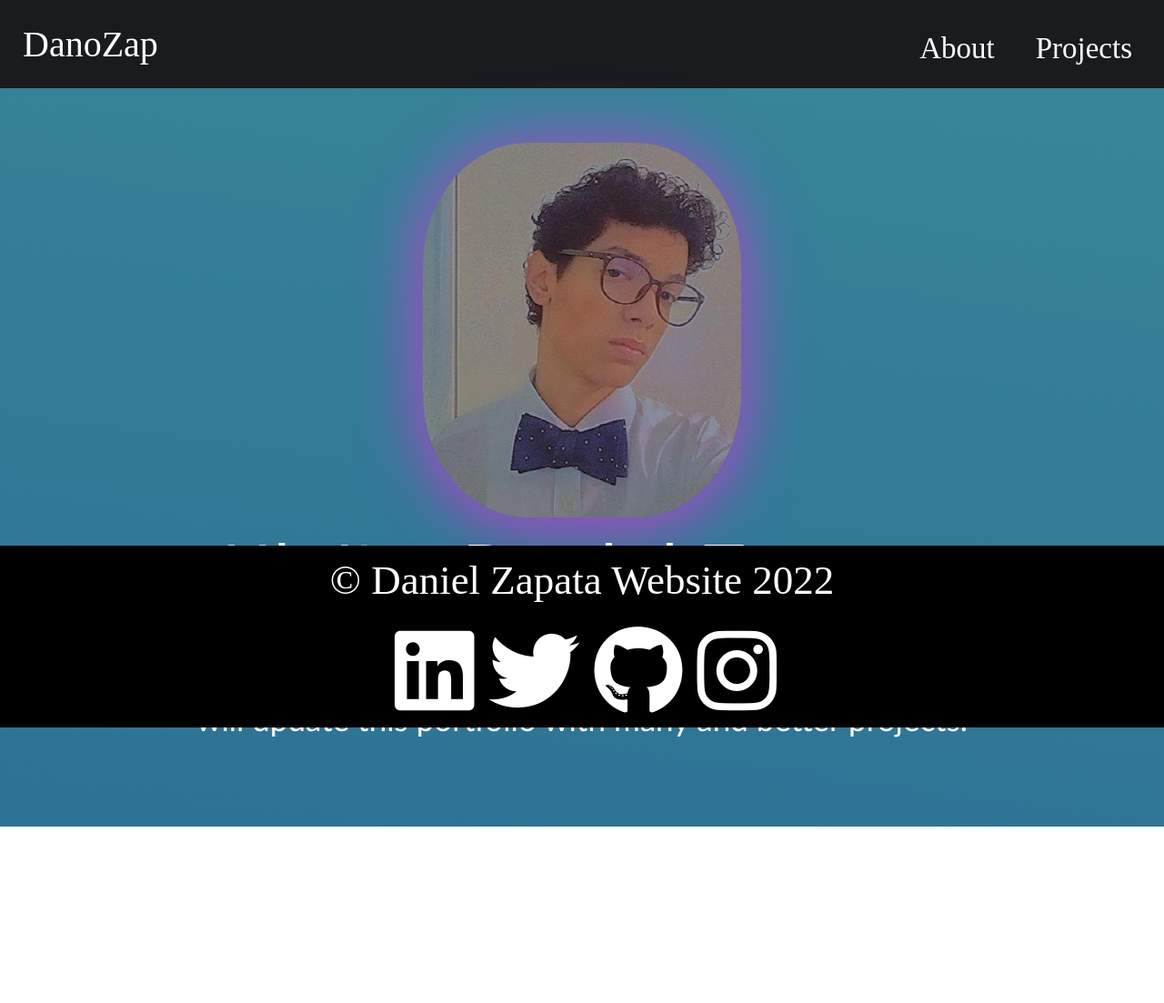
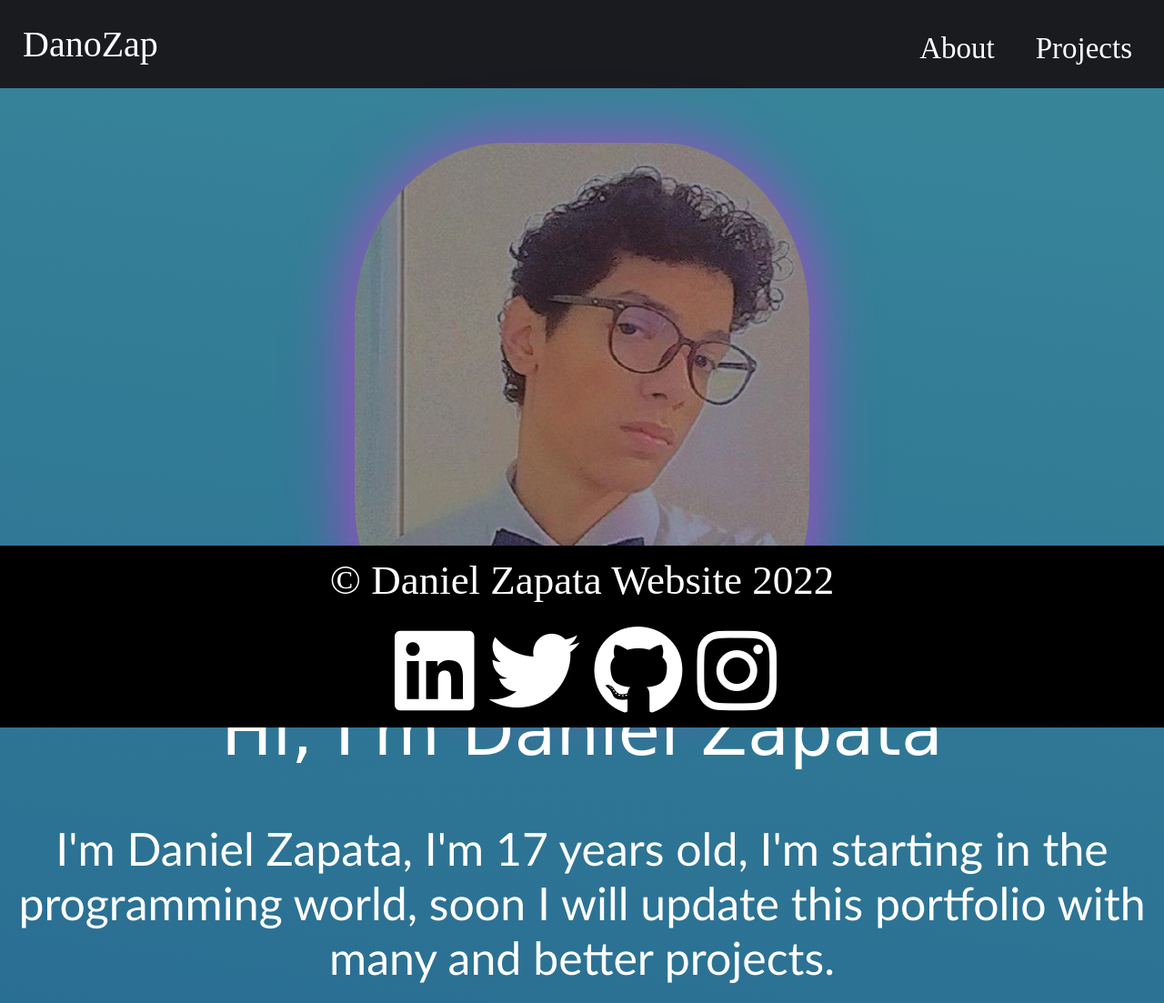
Before and after one commit to DanoZap/danozap.github.io, a plain HTML site: page index.html in a window 1280 px wide. Shown: the whole page at 91% size. Before the commit the page ends 909 px from the top, so only its background shows below. Drawn offline with Linux system fonts and the light colour scheme.

Commit message:
new font size

```diff
--- a/style.css
+++ b/style.css
@@ -169,6 +169,15 @@ a:-webkit-any-link {
     .site-title {
         background: none;
     }
+    .my-face{
+        width: 500px;
+    }
+    .myself{
+        font-size: 75px;
+    }
+    .about-me {
+        font-size: 50px;
+    }
     .home-footer{
         font-size: 45px;
         position: absolute;
```
